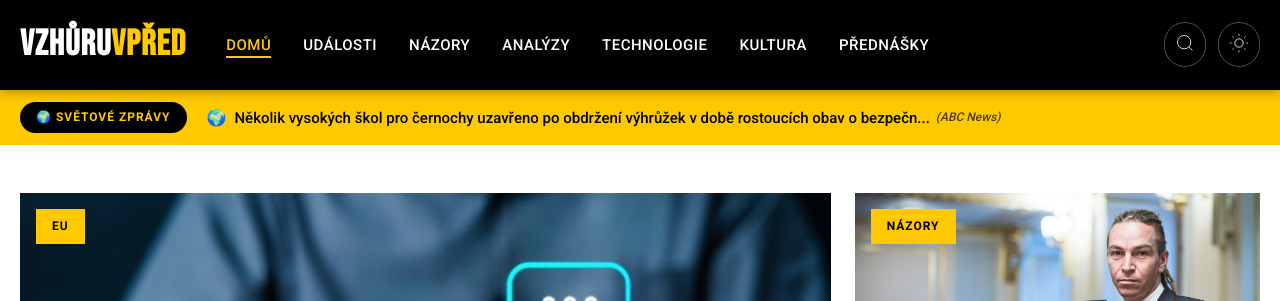
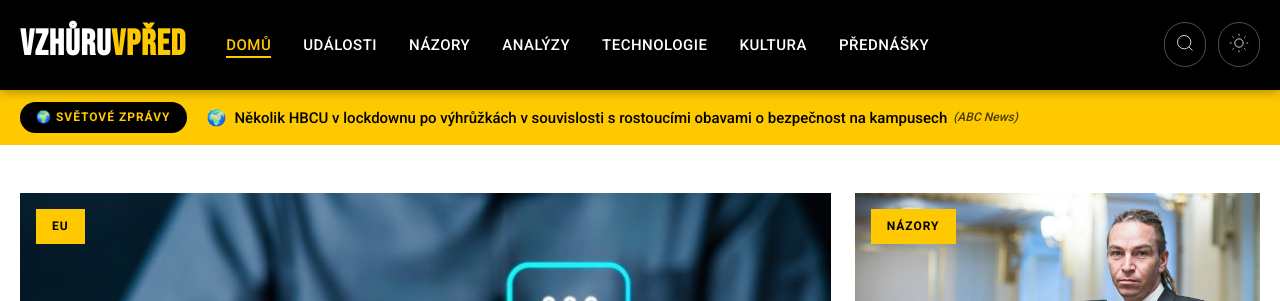
Before and after one commit to tangero/vzhuruvpred, a Jekyll site: the page built from index.html, in a window 1280 px wide and 900 px high. Shown: the top 301 px of the window. Built offline with Jekyll 4.4.1, drawn with Linux system fonts in a browser that asks for light colours; part of the change alters nothing that is shown.

Commit message:
Update world news 2025-09-12 18:24

```diff
--- a/_data/world_news.json
+++ b/_data/world_news.json
@@ -1,5 +1,5 @@
 {
-  "last_updated": "2025-09-12T17:15:01",
+  "last_updated": "2025-09-12T18:21:15",
   "articles": [
     {
       "flag": "🌍",
@@ -15,7 +15,7 @@
     {
       "flag": "🌍",
       "country": "global",
-      "title": "Několik vysokých škol pro černochy uzavřeno po obdržení výhrůžek v době rostoucích obav o bezpečnost na kampusech",
+      "title": "Několik HBCU v lockdownu po výhrůžkách v souvislosti s rostoucími obavami o bezpečnost na kampusech",
       "original_title": "Multiple HBCUs under lockdown after receiving threats amid rising campus security concerns - ABC News",
       "url": "https://abcnews.go.com/US/multiple-hbcus-lockdown-after-receiving-threats-amid-rising/story?id\\\\u003d125483504",
       "urlToImage": null,
@@ -26,7 +26,7 @@
     {
       "flag": "🌍",
       "country": "global",
-      "title": "Akcie Warner Bros. Discovery vyskočily po zprávě, že David Ellisonův Paramount Skydance chystá nabídku na převzetí",
+      "title": "Akcie Warner Bros. Discovery letí vzhůru po zprávě, že Paramount Skydance Davida Ellisona chystá nabídku na převzetí",
       "original_title": "Warner Bros. Discovery Shares Spike on Report David Ellison’s Paramount Skydance Readying Acquisition Bid - Variety",
       "url": "https://variety.com/2025/tv/news/warner-bros-discovery-paramount-skydance-acquisition-bid-1236515351/",
       "urlToImage": "https://variety.com/wp-content/uploads/2025/09/David-Ellison.jpg?crop=0px%2C41px%2C1500px%2C844px&resize=1000%2C563",
@@ -43,12 +43,12 @@
       "urlToImage": "https://npr.brightspotcdn.com/dims3/default/strip/false/crop/4800x2700+0+66/resize/1400/quality/100/format/jpeg/?url=http%3A%2F%2Fnpr-brightspot.s3.amazonaws.com%2Fe7%2Fb6%2Fc6764c3549fa9f51cf40220384d0%2Fgettyimages-2231824979.jpg",
       "source": "NPR",
       "publishedAt": "2025-09-11T17:28:29Z",
-      "description": "Úrokové sazby zaznamenaly největší týdenní pokles za rok, což vyvolalo nárůst nových žádostí o koupě a refinancování."
+      "description": "Úrokové sazby zaznamenaly největší týdenní pokles za rok, což vyvolalo nárůst žádostí o nové hypotéky a refinancování."
     },
     {
       "flag": "🌍",
       "country": "global",
-      "title": "Nina Dobrev a Shaun White údajně ukončili zásnuby a překvapivě se rozešli: Retrospektiva jejich pětiletého vztahu",
+      "title": "Nina Dobrev a Shaun White podle zpráv ukončili zásnuby a překvapivě se rozešli: Přehled jejich pětiletého vztahu",
       "original_title": "Nina Dobrev and Shaun White reportedly end their engagement in surprise split: A look back at their 5-year relationship - yahoo.com",
       "url": "https://www.yahoo.com/entertainment/celebrity/article/nina-dobrev-and-shaun-white-reportedly-end-their-engagement-in-surprise-split-a-look-back-at-their-5-year-relationship-172236865.html",
       "urlToImage": "https://s.yimg.com/ny/api/res/1.2/QabXITmRonG49ulRUV2EOA--/YXBwaWQ9aGlnaGxhbmRlcjt3PTEyMDA7aD02MzU7Y2Y9d2VicA--/https://s.yimg.com/os/creatr-uploaded-images/2025-09/766b37c1-8f27-11f0-beff-4928045f12c2",
@@ -59,13 +59,13 @@
     {
       "flag": "🌍",
       "country": "global",
-      "title": "Epizoda „South Parku“, která zesměšňuje Charlie Kirka, byla stažena z Comedy Central, ale na Paramount+ zůstává.",
+      "title": "Epizoda „South Parku“ vysmívající se Charliemu Kirkovi stažena z Comedy Central, zůstává na Paramount+",
       "original_title": "‘South Park’ Episode Making Fun of Charlie Kirk Pulled From Comedy Central but Remains on Paramount+ - Variety",
       "url": "https://variety.com/2025/tv/news/charlie-kirk-south-park-pulled-comedy-central-1236515229/",
       "urlToImage": "https://variety.com/wp-content/uploads/2025/09/VS-WatchSouthParkSeason27Episode2SouthPark-GotANut-Paramount-712-e1757607485877.jpg?w=1000&h=563&crop=1",
       "source": "Variety",
       "publishedAt": "2025-09-11T17:06:00Z",
-      "description": "Po Kirkově vraždě Comedy Central přestane vysílat reprízy epizody South Parku, která si z něj dělá legraci."
+      "description": "Po vraždě Charlie Kirka vysílání repríz nedávného dílu South Parku, který se z něj vysmívá, skončilo."
     },
     {
       "flag": "🌍",
@@ -76,12 +76,12 @@
       "urlToImage": "https://www.zdnet.com/a/img/resize/46f0ee04ce50b4d820a88a230073829a66918168/2025/09/10/ef80c72e-176d-468b-885f-f843e323a816/tim-cook-apple-event-2025-04.jpg?auto=webp&fit=crop&height=675&width=1200",
       "source": "ZDNet",
       "publishedAt": "2025-09-11T16:37:00Z",
-      "description": "ZDNET shrnul všechny zprávy kolem týdenní akce Applu včetně řady iPhone 17 začínající na 799 dolarech, Apple Watch Ultra 3, AirPods Pro 3 a dalších."
+      "description": "ZDNET shrnul veškeré zprávy kolem tohoto týdne akce společnosti Apple, včetně řady iPhone 17 začínající na 799 dolarech, Apple Watch Ultra 3, AirPods Pro 3 a dalších."
     },
     {
       "flag": "🌍",
       "country": "global",
-      "title": "Letadlo s pracovníky Hyundai a LG zadrženými při zátahu imigrační policie odletělo do Jižní Koreje",
+      "title": "Letadlo s pracovníky Hyundai a LG zadrženými při razii imigrační policie odletělo do Jižní Koreje",
       "original_title": "Plane carrying Hyundai, LG workers detained in immigration raid departs for South Korea - CNBC",
       "url": "https://www.cnbc.com/2025/09/11/trump-hyundai-lg-south-korea-workers.html",
       "urlToImage": "https://image.cnbcfm.com/api/v1/image/108197615-1757610027348-AP25254596448168.jpg?v=1757614812&w=1920&h=1080",
@@ -92,7 +92,7 @@
     {
       "flag": "🇬🇧",
       "country": "gb",
-      "title": "Nato posiluje obranu po sestřelení ruských dronů nad Polskem",
+      "title": "NATO posiluje obranu po sestřelení ruských dronů nad Polskem",
       "original_title": "Nato strengthens defences after Russian drones shot down over Poland - BBC",
       "url": "https://www.bbc.com/news/articles/c0lkz2n34z6o",
       "urlToImage": "https://ichef.bbci.co.uk/news/1024/branded_news/4e15/live/be06b2b0-8f24-11f0-8111-31005f7c48fd.jpg",
@@ -103,7 +103,7 @@
     {
       "flag": "🇺🇸",
       "country": "us",
-      "title": "‚Zvonící‘ černá díra potvrzuje Einsteinovy a Hawkingovy teorie",
+      "title": "„Zvonící“ černá díra potvrzuje Einsteinovy a Hawkingovy teorie",
       "original_title": "‘Ringing’ black hole backs Einstein and Hawking theories - CNN",
       "url": "https://www.cnn.com/2025/09/11/science/black-hole-collision-einstein-hawking",
       "urlToImage": "https://media.cnn.com/api/v1/images/stellar/prod/artwork-gw250114main.jpg?c=16x9&q=w_800,c_fill",
@@ -114,35 +114,35 @@
     {
       "flag": "🌍",
       "country": "global",
-      "title": "Mezihvězdná kometa 3I/ATLAS možná zezelenala, ukazují překvapivé nové snímky",
+      "title": "Mezihvězdná kometa 3I/ATLAS možná zelená, ukazují nové překvapivé snímky",
       "original_title": "Interstellar comet 3I/ATLAS could be turning bright green, surprising new photos reveal - Live Science",
       "url": "https://www.livescience.com/space/comets/interstellar-comet-3i-atlas-could-be-turning-bright-green-surprising-new-photos-reveal",
       "urlToImage": "https://cdn.mos.cms.futurecdn.net/YquhAjsZAdWVFHMZ2oENSb.jpg",
       "source": "Live Science",
       "publishedAt": "2025-09-11T15:03:08Z",
-      "description": "Nové snímky z nedávného zatmění \"krvavého\" měsíce ukazují, že meziplanetární kometa 3I/ATLAS možná zelená, jak se blíží ke Slunci."
+      "description": "Nové snímky z nedávného zatmění \"krvavého měsíce\" ukazují, že meziplanetární kometa 3I/ATLAS pravděpodobně zezelenala, jak se přiblížila ke Slunci."
     },
     {
       "flag": "🌍",
       "country": "global",
-      "title": "Britie odvolala velvyslance ve Washingtonu kvůli e-mailům pro Jeffreyho Epsteina",
+      "title": "Británie odvolala velvyslance ve Washingtonu kvůli e-mailům pro Jeffreyho Epsteina",
       "original_title": "U.K. fires its ambassador to Washington over emails to Jeffrey Epstein - NPR",
       "url": "https://www.npr.org/2025/09/11/nx-s1-5537814/jeffrey-epstein-uk-ambassador-mandelson",
       "urlToImage": "https://npr.brightspotcdn.com/dims3/default/strip/false/crop/6273x3529+0+0/resize/1400/quality/100/format/jpeg/?url=http%3A%2F%2Fnpr-brightspot.s3.amazonaws.com%2F66%2Fc7%2F6acb7a5a48fbb2cfcad1324b6163%2Fap25058115605071.jpg",
       "source": "NPR",
       "publishedAt": "2025-09-11T14:26:00Z",
-      "description": "V jednom e-mailu Peter Mandelson napsal Jeffreyu Epsteinovi: „Mám tě nade vše a cítím se bezmocně a zuřivě z toho, co se stalo.“ V jiném vzkazu jej nazval svým „nejlepším kámošem“."
+      "description": "V jednom e-mailu Peter Mandelson napsal Jeffreyovi Epsteinovi: „Mám pro vás obrovskou úctu a cítím se bezmocný a rozzuřený tím, co se stalo.“ V jiné zprávě jej nazval svým „nejlepším kámošem“."
     },
     {
       "flag": "🌍",
       "country": "global",
-      "title": "Nemoc z líbajících se brouků se šíří po USA, varuje CDC. Co o ní víme.",
+      "title": "Nemoc z líbajících se ploštic se šíří po USA, varuje CDC: Co o ní víme",
       "original_title": "‘Kissing bug’ disease spreading across US, CDC warns: What we know - AL.com",
       "url": "https://www.al.com/news/2025/09/kissing-bug-disease-spreading-across-us-cdc-warns-what-we-know.html",
       "urlToImage": "https://www.al.com/resizer/v2/7BYZTE4TZBATPNCB4M2HNNDIMY.jpg?auth=e4e841c4867f16b4dde2f819ba8e60f241f65749109c4e321851ad7c788d11b9&width=1280&quality=90",
       "source": "AL.com",
       "publishedAt": "2025-09-11T14:20:00Z",
-      "description": "V USA se šíří nové potenciálně smrtelné onemocnění, zejména na jihu."
+      "description": "Objevuje se potenciálně smrtelná nemoc a šíří se po Spojených státech, zejména na jihu."
     },
     {
       "flag": "🌍",
@@ -153,18 +153,18 @@
       "urlToImage": "https://static.clubs.nfl.com/image/upload/t_editorial_landscape_12_desktop/packers/dg5jjdqe9gszshz26kag",
       "source": "Packers.com",
       "publishedAt": "2025-09-11T14:02:59Z",
-      "description": "Útočit, nebo bránit? Klíč je v rovnováze."
+      "description": "Útočit, nebo bránit? Klíč je v rovnováze"
     },
     {
       "flag": "🌍",
       "country": "global",
-      "title": "Velká sázka Applu na odstranění nejčastěji zneužívaných zranitelností iPhonu",
+      "title": "Velká sázka Applu na odstranění nejčastěji cílených zranitelností iPhonu",
       "original_title": "Apple’s Big Bet to Eliminate the iPhone’s Most Targeted Vulnerabilities - WIRED",
       "url": "https://www.wired.com/story/apple-iphone-17-memory-integrity-enforcement/",
       "urlToImage": "https://media.wired.com/photos/68c09a4280d4121aa5a6c04f/191:100/w_1280,c_limit/spyware-apple-sec-2210115059.jpg",
       "source": "Wired",
       "publishedAt": "2025-09-11T13:59:23Z",
-      "description": "Spolu s novými iPhony představil Apple novou bezpečnostní architekturu: Vynucení integrity paměti má eliminovat nejčastěji zneužívané chyby iOS."
+      "description": "Spolu s novými iPhony představil Apple novou bezpečnostní architekturu: Vynucení integrity paměti má eliminovat nejčastěji zneužívanou třídu chyb v iOS."
     },
     {
       "flag": "🌍",
@@ -175,7 +175,7 @@
       "urlToImage": "https://dims.apnews.com/dims4/default/5c4210c/2147483647/strip/true/crop/2843x1599+0+148/resize/1440x810!/quality/90/?url=https%3A%2F%2Fassets.apnews.com%2F10%2F44%2F481a3f999eef7214b37622a729f3%2F2e3d761c53134e0d9edc960dbf7ff939",
       "source": "Associated Press",
       "publishedAt": "2025-09-11T13:44:00Z",
-      "description": "Bělorusko osvobodilo 52 politických vězňů v rámci dohody zprostředkované USA. USA zrušily některé sankce proti tamní státní letecké společnosti. Byl to další známka možného sblížení mezi Washington..."
+      "description": "Bělorusko osvobodilo 52 politických vězňů v rámci dohody zprostředkované USA"
     },
     {
       "flag": "🌍",
@@ -186,7 +186,7 @@
       "urlToImage": "https://platform.theverge.com/wp-content/uploads/sites/2/2025/09/nothing.jpg?quality=90&strip=all&crop=0%2C10.746408913948%2C100%2C78.507182172104&w=1200",
       "source": "The Verge",
       "publishedAt": "2025-09-11T12:54:27Z",
-      "description": "Společnost plánuje plně představit své nové bezdrátové sluchátko 18. září 2025."
+      "description": "Společnost plánuje plně odhalit své nové bezdrátové sluchátky 18. září 2025."
     },
     {
       "flag": "🌍",
@@ -197,7 +197,7 @@
       "urlToImage": "https://assets1.cbsnewsstatic.com/hub/i/r/2025/09/11/5bd8d1cf-f5f8-4ee8-8f4f-ad9a11005251/thumbnail/1200x630g2/f771d057b0d5ed77c44b49350b9ee9f1/prince-harry-2234558588.jpg",
       "source": "CBS News",
       "publishedAt": "2025-09-11T11:23:01Z",
-      "description": "Na vzácné cestě zpět do Británie, věnované převážně charitativním akcím, princ Harry možná zahájil usmíření se svou rodinou, o kterém se říká, že ho chce."
+      "description": "Na vzácné cestě zpět do Británie, věnované převážně charitativním akcím, možná princ Harry zahájil smíření se svou rodinou, o kterém říká, že ho chce."
     },
     {
       "flag": "🌍",
@@ -208,23 +208,23 @@
       "urlToImage": "https://www.pcgamesn.com/wp-content/sites/pcgamesn/2025/08/battlefield-6-new-map-modes-beta-weekend-two.jpg",
       "source": "PCGamesN",
       "publishedAt": "2025-09-11T11:07:33Z",
-      "description": "Následující test Battlefieldu 6 bude obsahovat battle royale mód se zónou, která vás okamžitě zabije, čímž vznikne „nejsmrtelnější“ BR vůbec."
+      "description": "Další test Battlefieldu 6 bude obsahovat battle royale mód se zónou, která vás okamžitě zabije, což z něj dělá „nejsmrtelnější“ BR vůbec."
     },
     {
       "flag": "🌍",
       "country": "global",
-      "title": "Objevilo vozítko Perseverance na Marsu skutečně důkazy života? Vzorky musíme dopravit na Zemi, abychom to zjistili, říkají vědci",
+      "title": "Objevilo vozítko Perseverance na Marsu skutečně stopy života? Vzorky musíme dopravit na Zemi, abychom to zjistili, říkají vědci",
       "original_title": "Did NASA's Perseverance rover actually find evidence of life on Mars? We need to haul its samples home to find out, scientists say - Space",
       "url": "https://www.space.com/astronomy/mars/did-nasas-perseverance-rover-actually-find-evidence-of-life-on-mars-we-need-to-haul-its-samples-home-to-find-out-scientists-say",
       "urlToImage": "https://cdn.mos.cms.futurecdn.net/TAdaVAkHPhPbicym76RrpM.jpg",
       "source": "Space.com",
       "publishedAt": "2025-09-11T11:00:00Z",
-      "description": "Nápad byl takový, že náš přístrojový modul nás dostane právě k označení potenciální biosignatury a zbytek příběhu už dopoví přístroje zde na Zemi."
+      "description": "Nápad spočíval v tom, aby náš přístrojový modul dosáhl pouze k potenciálnímu označení biosignatury a zbytek příběhu už převyprávěly přístroje zde na Zemi."
     },
     {
       "flag": "🌍",
       "country": "global",
-      "title": "Trump požadoval po Netanjahuovi závazek, že znovu nezaútočí na Katar.",
+      "title": "Trump požadoval po Netanjahuovi závazek, že znovu nezaútočí na Katar",
       "original_title": "Trump demanded Netanyahu commit not to strike Qatar again - Axios",
       "url": "https://www.axios.com/2025/09/11/trump-netanyahu-strike-qatar-again-israel",
       "urlToImage": "https://images.axios.com/bSdTx0UGZgX4Lq2oZDHmJnhGtTo=/0x439:6000x3814/1366x768/2025/09/11/1757554211012.jpeg",
@@ -235,7 +235,7 @@
     {
       "flag": "🌍",
       "country": "global",
-      "title": "V roce 2024 COVID vypadl z žebříčku deseti nejčastějších příčin úmrtí v USA",
+      "title": "V roce 2024 vypadla nemoc COVID-19 z žebříčku deseti nejčastějších příčin úmrtí v USA.",
       "original_title": "In 2024, COVID dropped from the list of top 10 causes of death in U.S. - NPR",
       "url": "https://www.npr.org/sections/shots-health-news/2025/09/10/nx-s1-5537078/u-s-death-rates-covid-2024",
       "urlToImage": "https://npr.brightspotcdn.com/dims3/default/strip/false/crop/1024x576+0+54/resize/1400/quality/100/format/jpeg/?url=http%3A%2F%2Fnpr-brightspot.s3.amazonaws.com%2Fb9%2F34%2F92d3cb664b5292c2a6194069ca2f%2Fgettyimages-1237709034.jpg",
```
